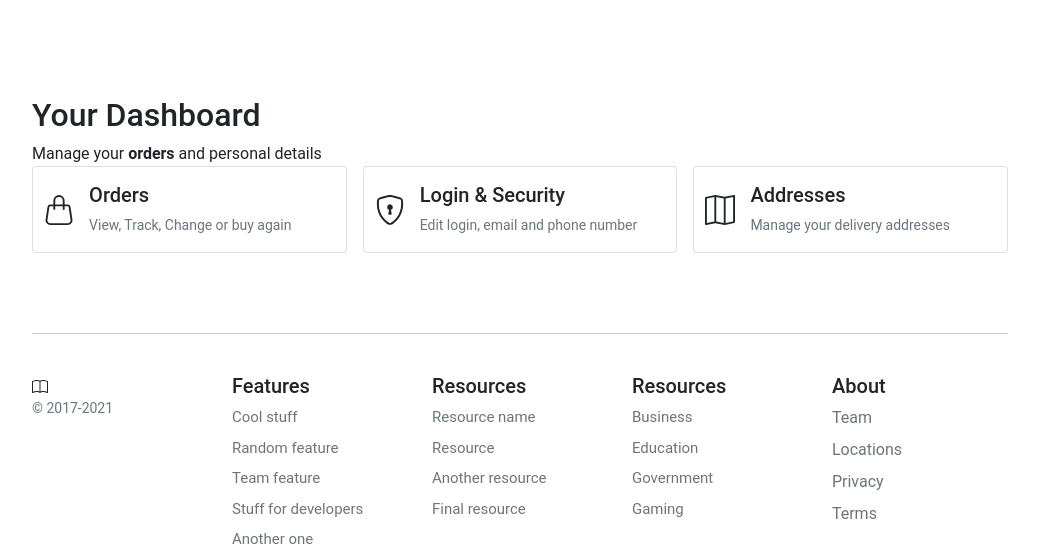
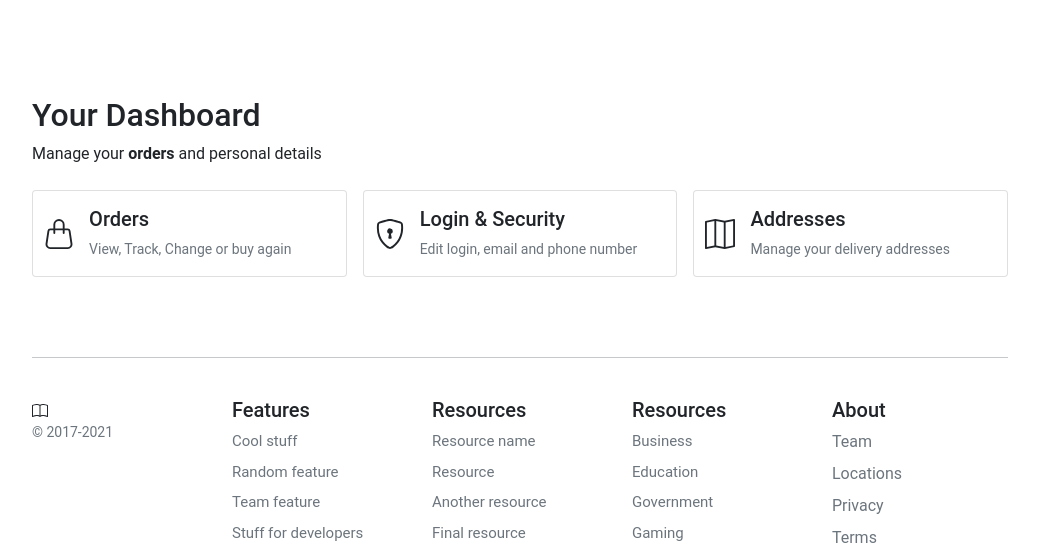
Before and after one commit to xqfqhu/ecommerce, a Django app: page /account/dashboard/ in a window 1280 px wide. Shown: the part 131-678 px from the top of the page, without its empty margins (120-1159 px from the left). Run offline with Django 3.2, Linux system fonts and the light colour scheme; the visitor is signed in with stand-in values (Sample User, id 1); data that the repository does not hold is empty.

Commit message:
reformat dashboard, add space between title and main content

```diff
--- a/templates/account/user/dashboard.html
+++ b/templates/account/user/dashboard.html
@@ -13,7 +13,7 @@
         </div>
         </hr>
 
-        <div class="row row-cols-1 row-cols-sm-2 row-cols-md-3 g-3">
+        <div class="row row-cols-1 row-cols-sm-2 row-cols-md-3 g-3 pt-4">
             <div class="col">
                 <a href="{% url 'account:user_orders'%}" class="text-reset text-decoration-none" role="button"
                     style="max-width: 540px;">
```
